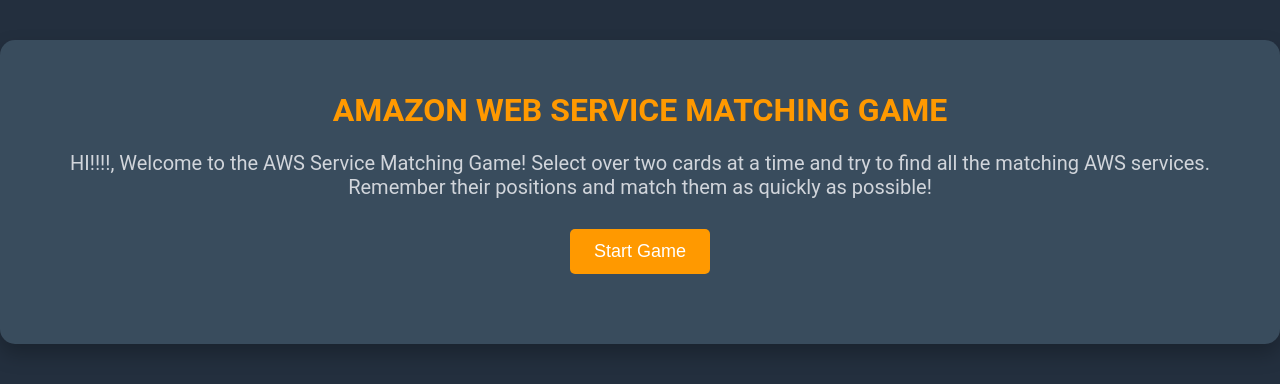
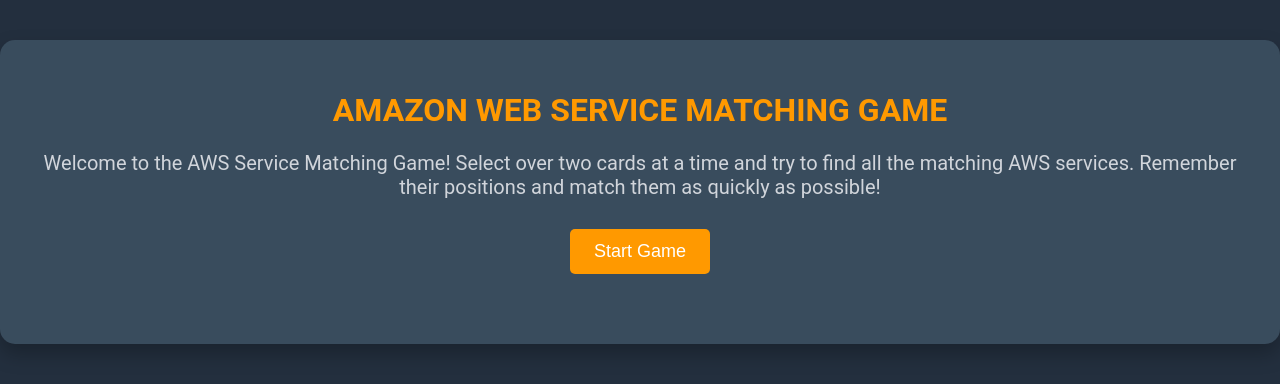
Before and after one commit to 2200030991-pravallika/s3-services-game, a plain HTML site: page index.html in a window 1280 px wide. Drawn offline with Linux system fonts and the light colour scheme.

Commit message:
Update index.html

```diff
--- a/index.html
+++ b/index.html
@@ -10,7 +10,7 @@
     <div class="container">
         <h1>AMAZON WEB SERVICE MATCHING GAME</h1>
         <p class="instructions">
-            HI!!!!, Welcome to the AWS Service Matching Game! Select over two cards at a time and try to find all the matching AWS services. Remember their positions and match them as quickly as possible!
+            Welcome to the AWS Service Matching Game! Select over two cards at a time and try to find all the matching AWS services. Remember their positions and match them as quickly as possible!
         </p>
         <button id="start-game">Start Game</button>
         <div id="game-board" class="game-board">
```
